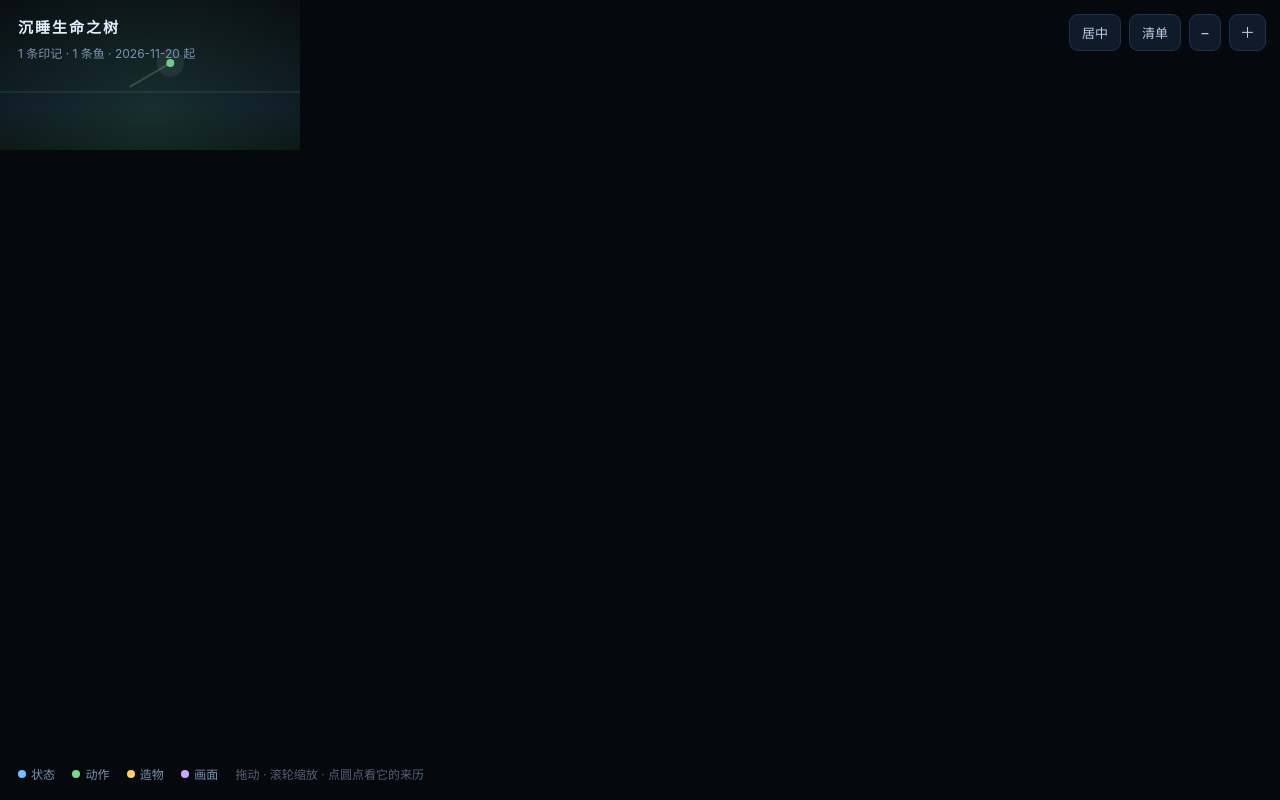
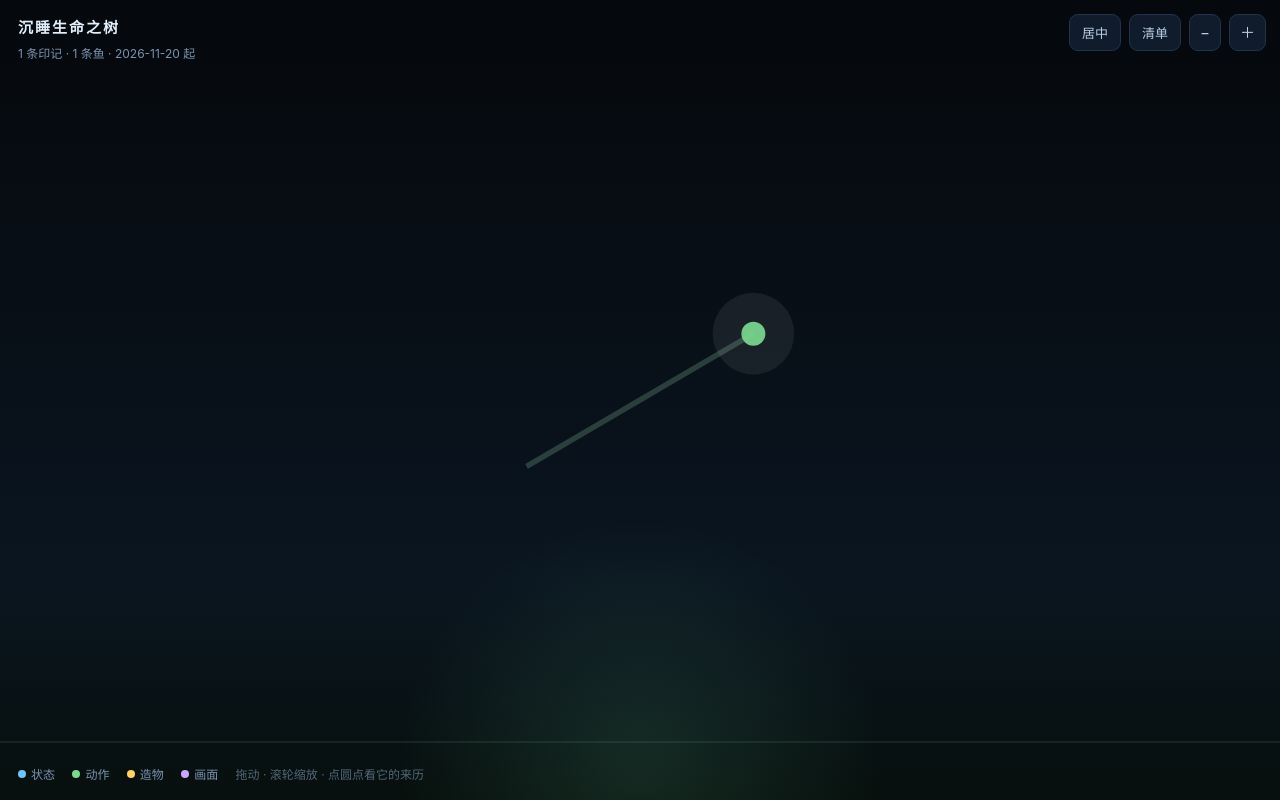
Before and after one commit to MatrosXaring/DeepSleepLifeTree, a plain HTML site: page index.html in a window 1280 px wide. Drawn offline with Linux system fonts and the light colour scheme.

Commit message:
seed: 沉睡生命之树 —— 荒土、一颗种子、和只属于每条鱼的那一天

```diff
--- a/index.html
+++ b/index.html
@@ -16,7 +16,8 @@
   * { box-sizing: border-box; }
   html, body { margin: 0; height: 100%; background: #05080c; overflow: hidden; color: var(--ink);
     font: 14px/1.6 -apple-system, "PingFang SC", "Noto Sans SC", "Segoe UI", sans-serif; }
-  canvas { display: block; touch-action: none; cursor: grab; }
+  canvas { position: fixed; inset: 0; display: block; width: 100vw; height: 100vh;
+    touch-action: none; cursor: grab; }
   canvas.dragging { cursor: grabbing; }
 
   .hud { position: fixed; pointer-events: none; z-index: 3; }
```
